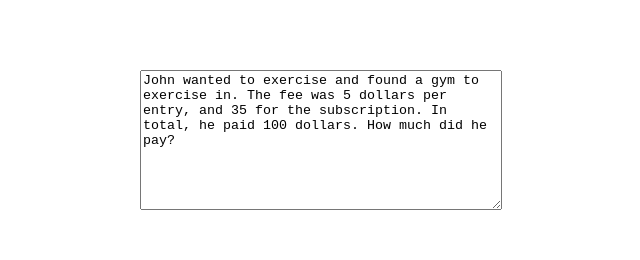
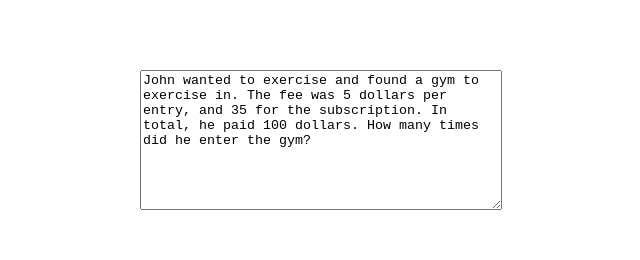
Before and after one commit to Unzor/simple-algebra-sentence-solver, a plain HTML site: page index.html in a window 1280 px wide. Shown: the part 260-520 px from the top of the page, without its empty margins (319-959 px from the left). Drawn offline with Linux system fonts and the light colour scheme.

Commit message:
Update index.html

```diff
--- a/index.html
+++ b/index.html
@@ -15,7 +15,7 @@ left: 50%;
 </head>
 <body>
 <h1 id="center"> Algebra Sentence Solver </h1>
-<textarea id="center" style="top: 50%; width: 356px; height: 134px;">John wanted to exercise and found a gym to exercise in. The fee was 5 dollars per entry, and 35 for the subscription. In total, he paid 100 dollars. How much did he pay?</textarea>
+<textarea id="center" style="top: 50%; width: 356px; height: 134px;">John wanted to exercise and found a gym to exercise in. The fee was 5 dollars per entry, and 35 for the subscription. In total, he paid 100 dollars. How many times did he enter the gym?</textarea>
 <button id="center" style="top: 85%">Solve!</button>
 <script>
 document.querySelector("button").onclick = function(){
```
